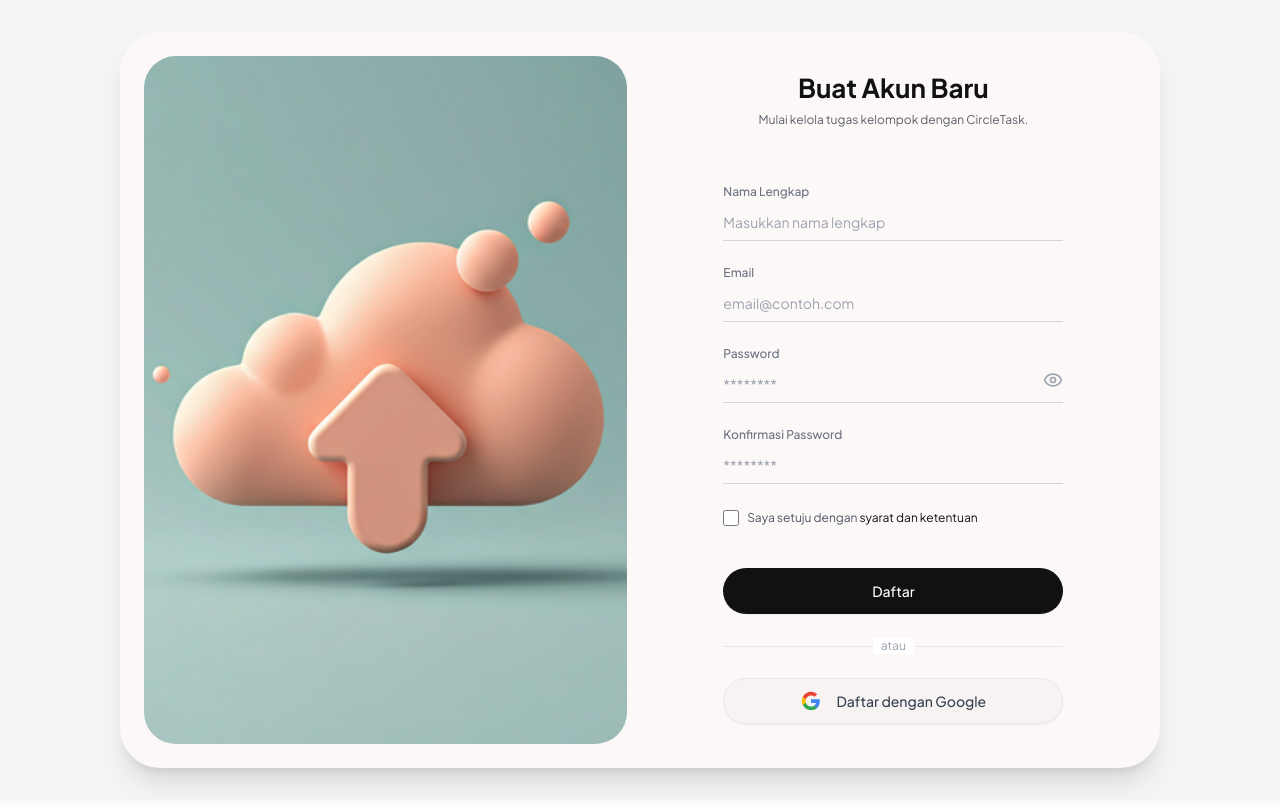
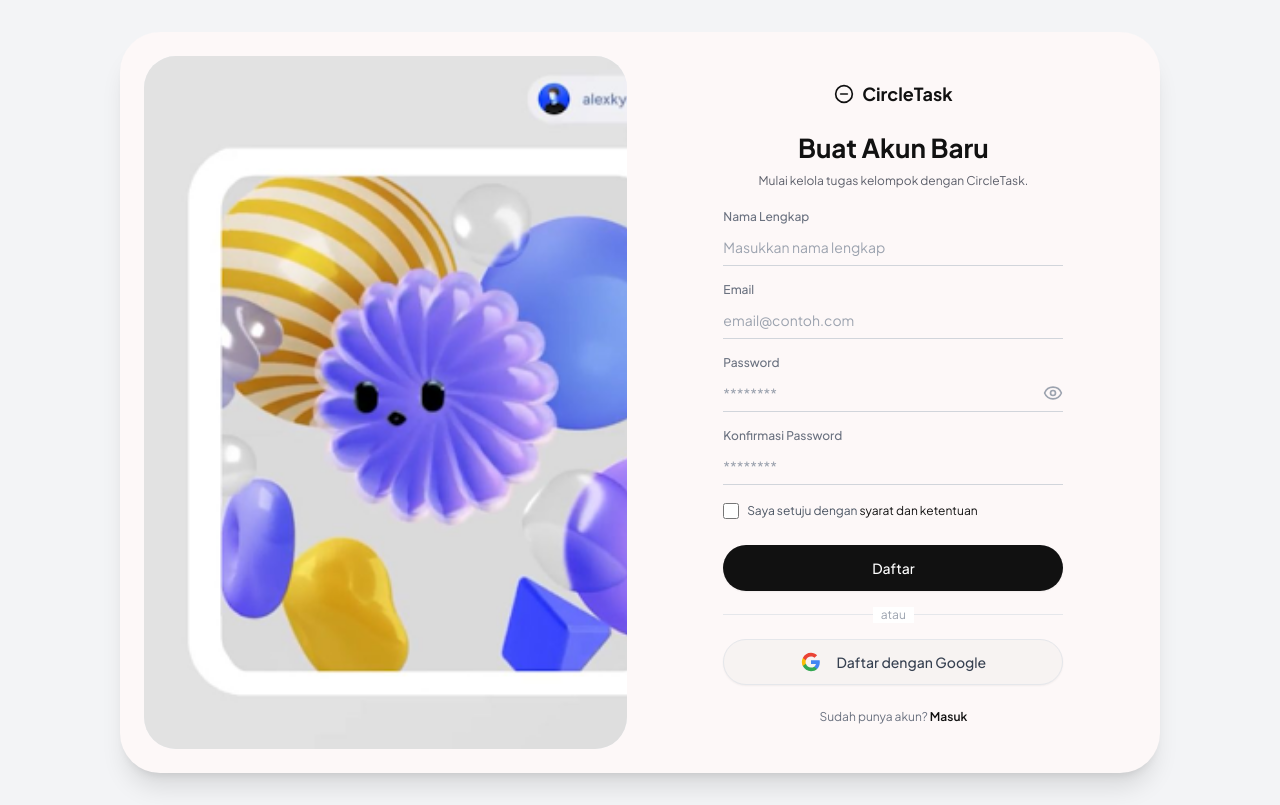
Before and after one commit to Rezkydesyafa/circletask, a Next.js app: page /register in a window 1280 px wide. Built offline with nearby package versions, Linux system fonts and the light colour scheme.

Commit message:
fix(auth): improve register page layout density and crop register illustration to prevent distortion

```diff
--- a/app/(auth)/register/page.tsx
+++ b/app/(auth)/register/page.tsx
@@ -5,24 +5,25 @@ import { RegisterForm } from "@/features/auth/components/register-form";
 export default function RegisterPage() {
   return (
     <main
-      className="flex h-screen w-screen overflow-hidden items-center justify-center bg-gray-100 p-4 md:p-8 text-[#111111]"
+      className="flex min-h-screen items-center justify-center bg-gray-100 p-4 md:p-8 text-[#111111]"
       style={{ fontFamily: "'Plus Jakarta Sans', sans-serif" }}
     >
-      <section className="flex h-full max-h-[850px] w-full max-w-[1040px] flex-col gap-6 rounded-[40px] bg-[#fdf8f8] p-4 shadow-xl md:flex-row md:p-6">
-        <div className="relative hidden h-full w-1/2 overflow-hidden rounded-[32px] bg-[#f0f4f8] md:block">
+      <section className="flex h-full min-h-[600px] w-full max-w-[1040px] flex-col gap-6 rounded-[40px] bg-[#fdf8f8] p-4 shadow-xl md:flex-row md:p-6">
+        <div className="relative hidden w-1/2 overflow-hidden rounded-[32px] bg-[#f0f4f8] md:block">
           <Image
-            alt="Proof Upload Illustration"
+            alt="Abstract 3D shapes including spheres, flowers, and donuts in pastel colors"
             className="h-full w-full object-cover"
             fill
             priority
             sizes="(min-width: 768px) 50vw, 0px"
-            src="/stitch-assets/proof-upload.png"
+            src="/stitch-assets/register-illustration.png"
+            style={{ objectFit: "cover", objectPosition: "left" }}
           />
         </div>
 
-        <div className="flex h-full w-full flex-col overflow-y-auto px-4 py-4 md:w-1/2 md:px-8 lg:px-12 [scrollbar-width:none] [-ms-overflow-style:none] [&::-webkit-scrollbar]:hidden">
-          <div className="mx-auto flex min-h-full w-full max-w-[340px] flex-col justify-center py-4">
-            <div className="mb-8 flex shrink-0 items-center justify-center gap-2 text-[#111111]">
+        <div className="flex w-full flex-col justify-center px-4 py-6 md:w-1/2 md:px-8 lg:px-12">
+          <div className="mx-auto w-full max-w-[340px]">
+            <div className="mb-6 flex items-center justify-center gap-2 text-[#111111]">
               <svg
                 className="h-5 w-5"
                 fill="none"
@@ -38,14 +39,12 @@ export default function RegisterPage() {
               <span className="text-lg font-bold">CircleTask</span>
             </div>
 
-            <div className="mb-8 shrink-0 text-center">
+            <div className="mb-5 text-center">
               <h1 className="mb-2 text-[26px] font-bold leading-tight text-[#111111]">Buat Akun Baru</h1>
               <p className="text-xs text-[#5c5f6a]">Mulai kelola tugas kelompok dengan CircleTask.</p>
             </div>
 
-            <div className="shrink-0 pb-4">
-              <RegisterForm />
-            </div>
+            <RegisterForm />
           </div>
         </div>
       </section>
--- a/features/auth/components/register-form.tsx
+++ b/features/auth/components/register-form.tsx
@@ -1,6 +1,7 @@
 "use client";
 
 import Link from "next/link";
+import type { Route } from "next";
 import { useRouter } from "next/navigation";
 import { zodResolver } from "@hookform/resolvers/zod";
 import { useForm } from "react-hook-form";
@@ -58,7 +59,7 @@ export function RegisterForm() {
       }
 
       if (result.redirectTo) {
-        router.push(result.redirectTo);
+        router.push(result.redirectTo as Route);
         router.refresh();
       }
     });
@@ -66,7 +67,7 @@ export function RegisterForm() {
 
   return (
     <>
-      <form className="space-y-6" onSubmit={onSubmit}>
+      <form className="space-y-4" onSubmit={onSubmit}>
       <input type="hidden" {...form.register("avatarUrl")} />
 
       <div>
@@ -81,7 +82,7 @@ export function RegisterForm() {
           {...form.register("fullName")}
         />
         {form.formState.errors.fullName ? (
-          <p className="text-sm text-destructive">{form.formState.errors.fullName.message}</p>
+          <p className="text-sm text-destructive mt-1">{form.formState.errors.fullName.message}</p>
         ) : null}
       </div>
 
@@ -98,14 +99,15 @@ export function RegisterForm() {
           {...form.register("email")}
         />
         {form.formState.errors.email ? (
-          <p className="text-sm text-destructive">{form.formState.errors.email.message}</p>
+          <p className="text-sm text-destructive mt-1">{form.formState.errors.email.message}</p>
         ) : null}
       </div>
 
-      <div className="relative">
+      <div>
         <Label className="mb-1 block text-xs font-medium text-gray-500" htmlFor="password">
           Password
         </Label>
+        <div className="relative">
           <Input
             className={`${inputClassName} pr-10`}
             id="password"
@@ -115,17 +117,18 @@ export function RegisterForm() {
             {...form.register("password")}
           />
           <button
-          className="absolute right-0 top-6 text-gray-400 transition-colors hover:text-gray-600 focus:outline-none"
+            className="absolute right-0 top-1/2 -translate-y-1/2 text-gray-400 transition-colors hover:text-gray-600 focus:outline-none"
             type="button"
           >
             <Eye className="h-5 w-5" />
           </button>
+        </div>
         {form.formState.errors.password ? (
-          <p className="text-sm text-destructive">{form.formState.errors.password.message}</p>
+          <p className="text-sm text-destructive mt-1">{form.formState.errors.password.message}</p>
         ) : null}
       </div>
 
-      <div className="relative">
+      <div>
         <Label className="mb-1 block text-xs font-medium text-gray-500" htmlFor="confirmPassword">
           Konfirmasi Password
         </Label>
@@ -138,13 +141,13 @@ export function RegisterForm() {
           {...form.register("confirmPassword")}
         />
         {form.formState.errors.confirmPassword ? (
-          <p className="text-sm text-destructive">
+          <p className="text-sm text-destructive mt-1">
             {form.formState.errors.confirmPassword.message}
           </p>
         ) : null}
       </div>
 
-      <div className="mt-4 flex items-start">
+      <div className="mt-2 flex items-start">
         <input
           className="mt-0.5 h-4 w-4 rounded border-gray-300 text-[#111111] focus:ring-[#111111]"
           id="terms"
@@ -159,7 +162,7 @@ export function RegisterForm() {
         </label>
       </div>
       {form.formState.errors.terms ? (
-        <p className="text-sm text-destructive">{form.formState.errors.terms.message}</p>
+        <p className="text-sm text-destructive mt-1">{form.formState.errors.terms.message}</p>
       ) : null}
 
       {form.formState.errors.root ? (
@@ -174,7 +177,7 @@ export function RegisterForm() {
         </div>
       ) : null}
 
-      <div className="pt-4">
+      <div className="pt-2">
         <Button
           className="h-auto w-full rounded-full border border-transparent bg-[#111111] px-4 py-3 text-sm font-medium text-white shadow-sm transition-colors hover:bg-gray-800 focus-visible:ring-[#111111]"
           disabled={isPending}
@@ -185,7 +188,7 @@ export function RegisterForm() {
       </div>
     </form>
 
-      <div className="mt-6">
+      <div className="mt-4">
         <div className="relative">
           <div className="absolute inset-0 flex items-center">
             <div className="w-full border-t border-gray-200" />
@@ -196,7 +199,7 @@ export function RegisterForm() {
         </div>
       </div>
 
-      <div className="mt-6">
+      <div className="mt-4">
         <Button
           className="h-auto w-full rounded-full border border-gray-200 bg-[#f7f3f2] px-4 py-3 text-sm font-medium text-gray-700 shadow-sm transition-colors hover:bg-gray-100 focus-visible:ring-gray-200"
           type="button"
@@ -229,7 +232,7 @@ export function RegisterForm() {
         </Button>
       </div>
 
-      <div className="mt-8 text-center text-xs text-gray-500">
+      <div className="mt-6 text-center text-xs text-gray-500">
         Sudah punya akun?{" "}
         <Link href="/login" className="font-semibold text-[#111111] hover:underline">
           Masuk
```
Lines whose indentation alone changed are shown as unchanged.
